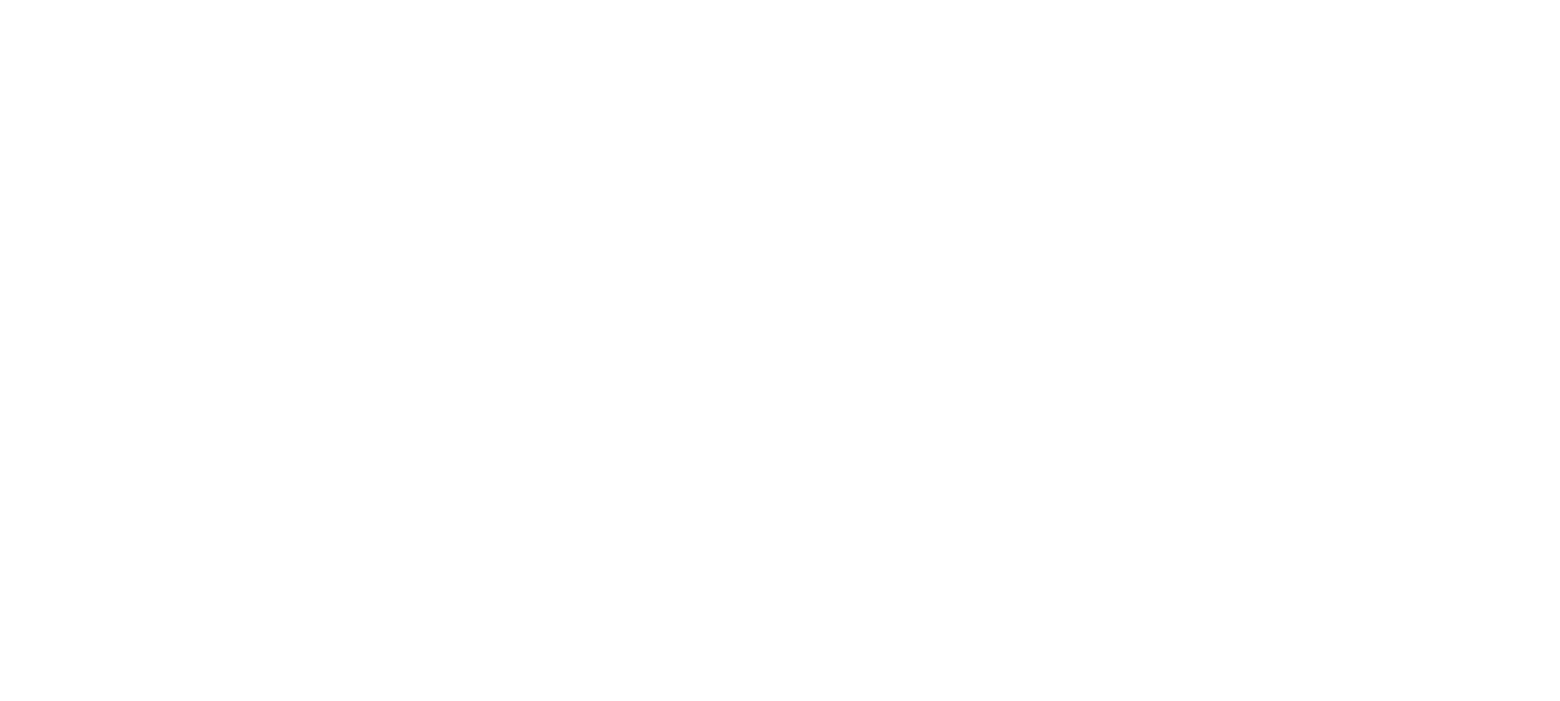
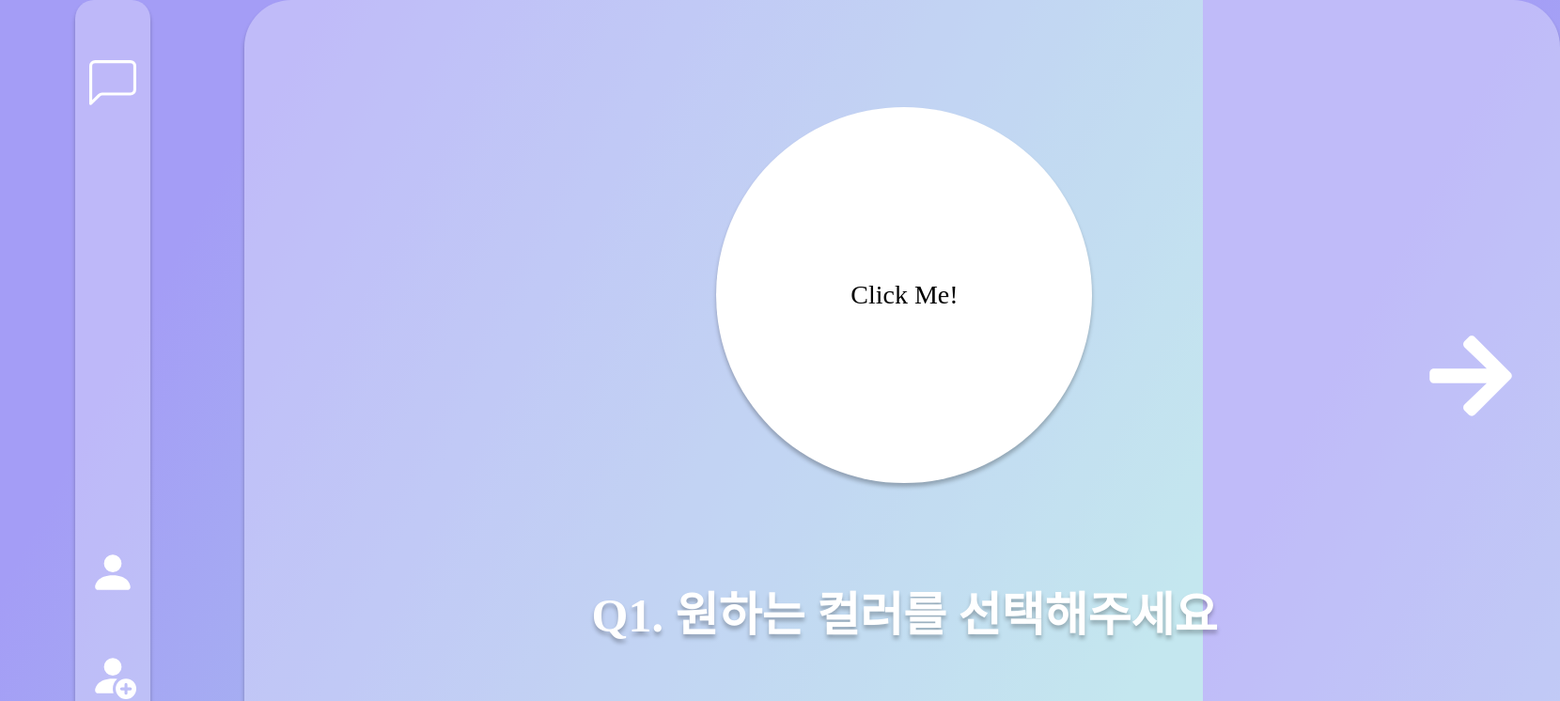
Before and after one commit to Geulida/Geulida-front, a React (Create React App) app: page /color-pick in a window 1280 px wide. Before the commit this address had no page. Shown: the top 746 px of the page at 94% size, 1660 px wide, since content can reach past the window. Built offline with nearby package versions, Linux system fonts and the light colour scheme; a web font is replaced by a local one.

Commit message:
feat : colorPicker완

```diff
--- a/package.json
+++ b/package.json
@@ -9,10 +9,13 @@
     "@types/jest": "^27.5.2",
     "@types/node": "^16.18.29",
     "@types/react": "^18.2.6",
+    "@types/react-color": "^3.0.6",
     "@types/react-dom": "^18.2.4",
     "axios": "^1.4.0",
     "react": "^18.2.0",
+    "react-color": "^2.19.3",
     "react-dom": "^18.2.0",
+    "react-icons": "^4.8.0",
     "react-router-dom": "^6.11.1",
     "react-scripts": "5.0.1",
     "sass": "^1.62.1",
--- a/src/App.tsx
+++ b/src/App.tsx
@@ -1,11 +1,15 @@
 import { BrowserRouter, Routes, Route } from 'react-router-dom';
 import './App.css';
 import ResultPage from './pages/ResultPage';
+import ColorPickPage from './pages/ColorPickPage';
+import PainterPickPage from './pages/PainterPickPage';
 
 function App() {
   return (
     <BrowserRouter>
       <Routes>
+        <Route path='/color-pick' element={<ColorPickPage />} />
+        <Route path='/painter-pick' element={<PainterPickPage />} />
         <Route path='/result' element={<ResultPage />} />
       </Routes>
     </BrowserRouter>
--- a/src/components/result/GallerySaveBtn/index.tsx
+++ b/src/components/result/GallerySaveBtn/index.tsx
@@ -1,5 +1,7 @@
 import React, { useEffect } from 'react';
 
-function GallerySaveBtn() {}
+function GallerySaveBtn() {
+  return <div></div>;
+}
 
 export default GallerySaveBtn;
--- a/src/components/result/ImageSaveBtn/index.tsx
+++ b/src/components/result/ImageSaveBtn/index.tsx
@@ -1,5 +1,7 @@
 import React, { useEffect } from 'react';
 
-function ImageSaveBtn() {}
+function ImageSaveBtn() {
+  return <div></div>;
+}
 
 export default ImageSaveBtn;
--- /dev/null
+++ b/src/pages/ColorPickPage/colorPickPage.module.scss
@@ -0,0 +1,103 @@
+$colors: #ff0000, #00ff00, #0000ff, #ffff00, #ff00ff, #00ffff;
+$animation-duration: 1s;
+
+@keyframes changeColor {
+  0% {
+    $random-color: nth($colors, random(length($colors)));
+    color: $random-color;
+  }
+  25% {
+    $random-color: nth($colors, random(length($colors)));
+    color: $random-color;
+  }
+  50% {
+    $random-color: nth($colors, random(length($colors)));
+    color: $random-color;
+  }
+  75% {
+    $random-color: nth($colors, random(length($colors)));
+    color: $random-color;
+  }
+  100% {
+    $random-color: nth($colors, random(length($colors)));
+    color: $random-color;
+  }
+}
+
+.container {
+  width: 100%;
+  height: 100%;
+  display: flex;
+  justify-content: center;
+  align-items: center;
+  flex-direction: row;
+}
+
+.left {
+  display: flex;
+  flex-grow: 1;
+
+  margin-left: 40px;
+}
+
+.colorPickerWrapper {
+  display: flex;
+  flex-grow: 4;
+  justify-content: center;
+  align-items: center;
+  flex-direction: column;
+}
+
+.colorPickerCircle {
+  position: relative;
+  width: 400px;
+  height: 400px;
+  border-radius: 50%;
+  box-shadow: 0px 4px 4px rgba(0, 0, 0, 0.25);
+
+  display: flex;
+  justify-content: center;
+  align-items: center;
+
+  font-size: 28px;
+
+  &:hover {
+    animation: changeColor $animation-duration infinite;
+  }
+}
+
+.colorPicker {
+  position: absolute;
+  top: 27%;
+  left: 65%;
+  transform: translate(-50%, -50%);
+  z-index: 1;
+}
+
+.question1 {
+  margin-top: 100px;
+  font-weight: bold;
+  font-size: 50px;
+  color: white;
+  text-shadow: 0px 4px 4px rgba(0, 0, 0, 0.25);
+}
+
+.nextButton {
+  display: flex;
+  flex-grow: 0.5;
+  justify-items: center;
+  align-items: center;
+  background-color: transparent;
+  width: 50px;
+  height: 50px;
+  margin-right: 40px;
+}
+.arrowRight {
+  color: white;
+  font-size: 100px;
+
+  transition: all 0.2s;
+  &:hover {
+    color: #a49df6;
+  }
+}
--- /dev/null
+++ b/src/pages/ColorPickPage/index.tsx
@@ -0,0 +1,78 @@
+import { useState, useEffect, useRef } from 'react';
+import { useNavigate } from 'react-router-dom';
+import { ChromePicker, ColorResult, RGBColor } from 'react-color';
+import styles from './colorPickPage.module.scss';
+import { FaArrowRight } from 'react-icons/fa';
+import Layout from '../../components/common/Layout';
+
+function ColorPickPage() {
+  const [isShown, setIsShown] = useState<boolean>(false);
+  const [colorPickerHex, setColorPickerHex] = useState<string>('#ffffff');
+  const [colorPickerRGB, setColorPickerRGB] = useState({
+    r: 255,
+    g: 255,
+    b: 255,
+    a: 100,
+  });
+  const navigate = useNavigate();
+  const colorPickerRef = useRef<HTMLDivElement>(null);
+
+  const { r, g, b, a } = colorPickerRGB;
+
+  const handleChangeColorPicker = (color: ColorResult) => {
+    setColorPickerRGB({ ...colorPickerRGB, ...(color.rgb as RGBColor) });
+    setColorPickerHex(color.hex);
+    console.log(colorPickerRGB);
+  };
+
+  const handleClickOutside = (e: MouseEvent) => {
+    if (e.target === colorPickerRef.current && !isShown) {
+      setIsShown(false);
+    }
+  };
+
+  const handleNext = () => {
+    const answerData = {
+      pickedColorHex: colorPickerHex,
+    };
+
+    sessionStorage.setItem('answerData', JSON.stringify(answerData));
+    navigate('/painter-pick');
+  };
+
+  useEffect(() => {
+    window.addEventListener('click', handleClickOutside);
+
+    return () => {
+      window.removeEventListener('click', handleClickOutside);
+    };
+  }, []);
+
+  return (
+    <Layout>
+      <div className={styles.container}>
+        <div className={styles.left}></div>
+        <div className={styles.colorPickerWrapper} ref={colorPickerRef}>
+          {isShown && <ChromePicker className={styles.colorPicker} onChange={handleChangeColorPicker} color={colorPickerHex} />}
+          <div
+            className={styles.colorPickerCircle}
+            style={{
+              backgroundColor: `rgba(${r},${g},${b},${a})`,
+            }}
+            onClick={() => setIsShown((prev) => !prev)}
+          >
+            Click Me!
+          </div>
+
+          <div className={styles.question1}>Q1. 원하는 컬러를 선택해주세요</div>
+        </div>
+
+        <button className={styles.nextButton} onClick={handleNext}>
+          <FaArrowRight className={styles.arrowRight} />
+        </button>
+      </div>
+    </Layout>
+  );
+}
+
+export default ColorPickPage;
--- /dev/null
+++ b/src/pages/PainterPickPage/index.tsx
@@ -0,0 +1,19 @@
+import React, { useEffect } from 'react';
+
+function PainterPickPage() {
+  useEffect(() => {
+    const answerData = sessionStorage.getItem('answerData');
+    // const answerData2 = JSON.parse(answerData);
+    // 객체 수정할 때 JSON.parse로 객체로 변경해서 수정한 후에 JSON.stringigy로 session에 저장해야함
+    const answerData2 = answerData || '';
+    console.log(answerData2);
+  }, []);
+
+  return (
+    <>
+      <div>좋아하는 화가를 선택하든가?</div>
+    </>
+  );
+}
+
+export default PainterPickPage;
```
Also changed, not shown: src/components/common/ShareBtns/index.tsx (deleted, +0 -7 lines), src/components/result/ResultPageBtn/index.tsx (added, +16 -0 lines), 1 other file (tests, documents, lock files or other folders).
